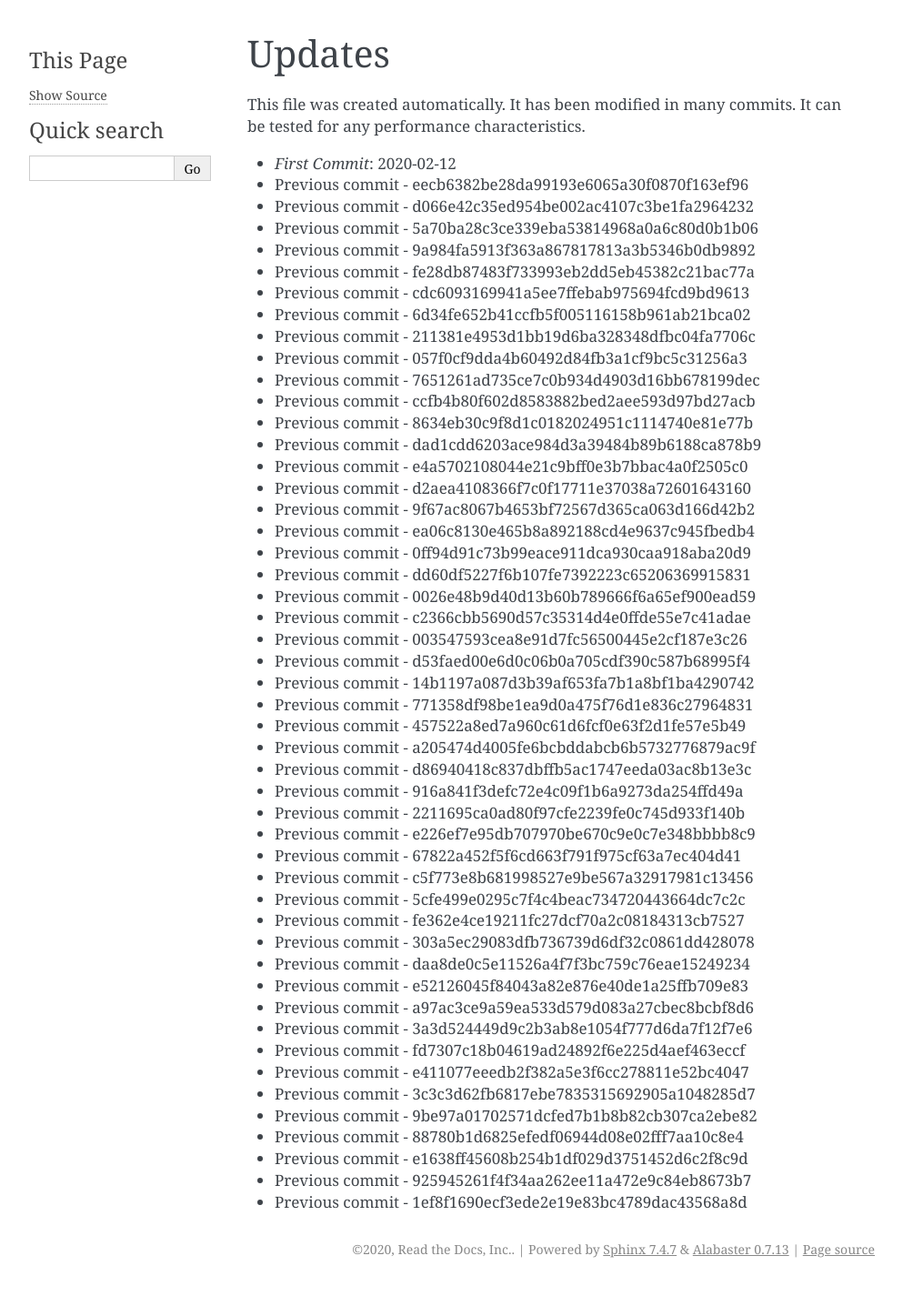
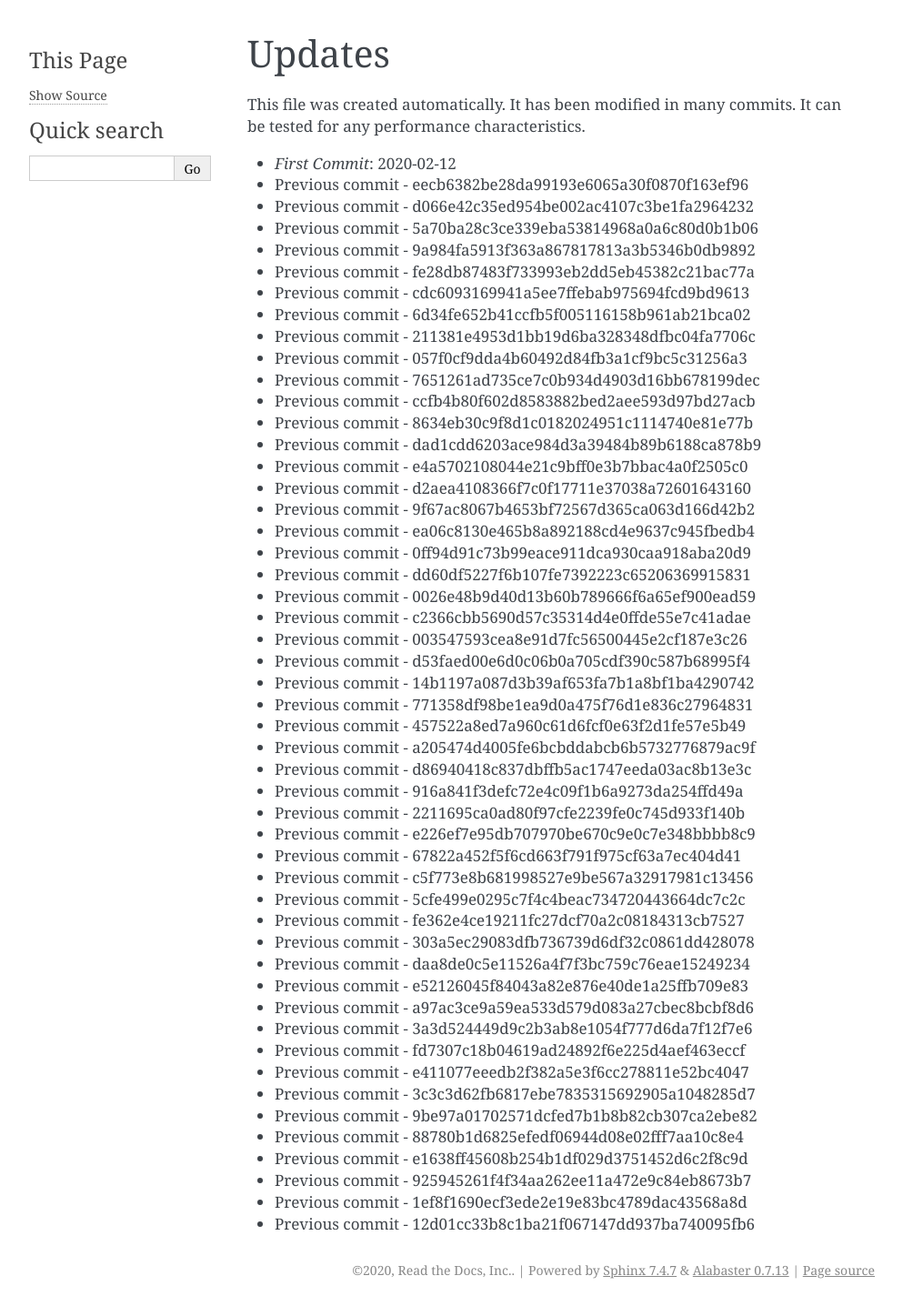
Before and after one commit to readthedocs/rtd-git-stresstest, a Sphinx documentation site: the page built from docs/updates.rst, in a window 1280 px wide. Shown: the whole page at 91% size, without its empty margins (148-1141 px from the left). Built offline with Sphinx 7.4.7, drawn with Linux system fonts in a browser that asks for light colours; before the commit the page ends 1413 px from its top, so only the background shows below that.

Commit message:
Generating commit from previous: 12d01cc33b8c1ba21f067147dd937ba740095fb6

```diff
--- a/docs/updates.rst
+++ b/docs/updates.rst
@@ -54,3 +54,4 @@ It can be tested for any performance characteristics.
 * Previous commit - e1638ff45608b254b1df029d3751452d6c2f8c9d
 * Previous commit - 925945261f4f34aa262ee11a472e9c84eb8673b7
 * Previous commit - 1ef8f1690ecf3ede2e19e83bc4789dac43568a8d
+* Previous commit - 12d01cc33b8c1ba21f067147dd937ba740095fb6
```
